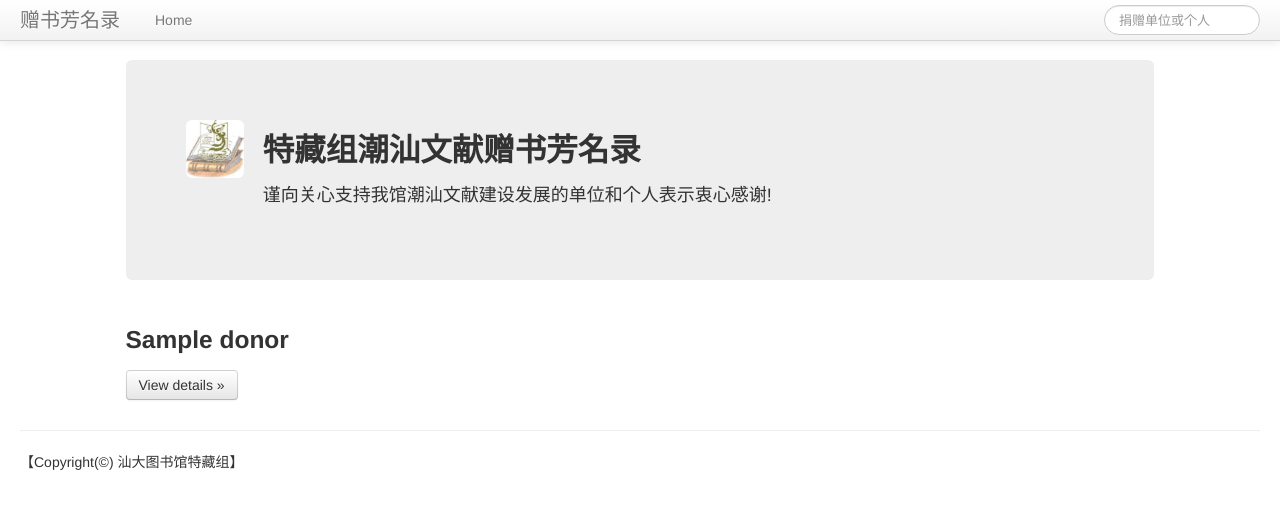
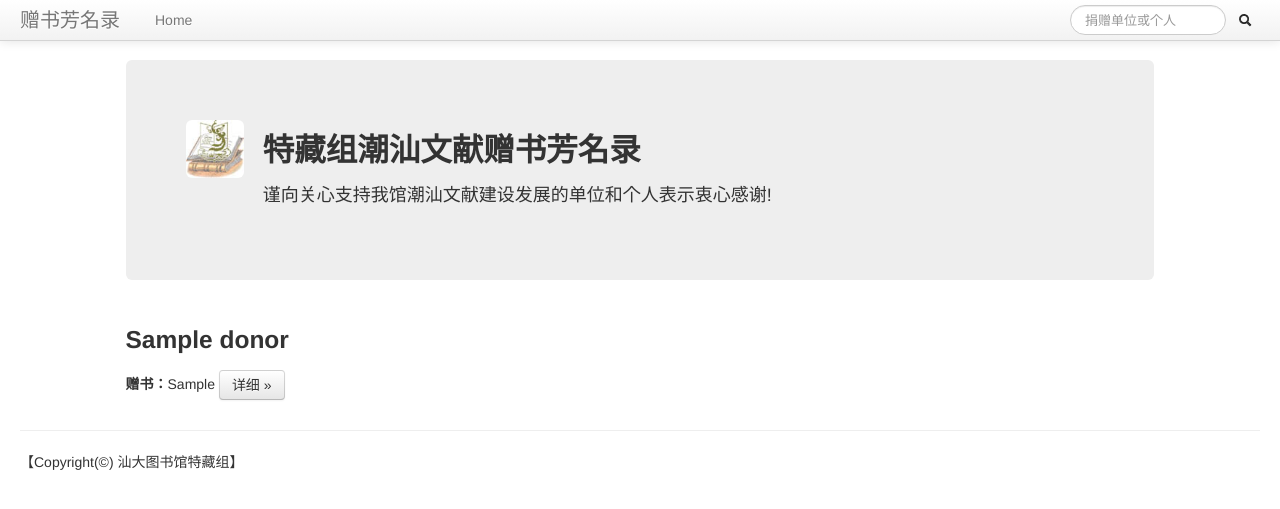
Before and after one commit to lxdiyun/zenshu, a Django app: template templates/zenshu/donor_list.html in a window 1280 px wide. Shown: the top 509 px of the page. Run offline with Django 3.2, Linux system fonts and the light colour scheme; the template is opened without the code that fills it: most values are stand-ins (such as "Sample title", 1, 10 or a date in 2020); some libraries are stand-ins or nearby versions.

Commit message:
Add book brief in list view

```diff
--- a/templates/zenshu/base.html
+++ b/templates/zenshu/base.html
@@ -48,6 +48,7 @@
 						</ul>
 						<form method="POST" action="{% url 'search_donor' %}" class="navbar-search pull-right">
 							<input type="text" name="keyword" placeholder="捐赠单位或个人" class="search-query span2">
+							<button class="btn-link" type="submit"><i class="icon-search"></i> </button>
 							{% csrf_token %}
 						</form>
 					</div><!--/.nav-collapse -->
--- a/templates/zenshu/donor_list.html
+++ b/templates/zenshu/donor_list.html
@@ -4,9 +4,12 @@
 {% block content %}
 <div class="row-fluid">
 {% for donor in donors %}
-	<div class="span4">
+	<div class="span4" href="{{ donor.get_absolute_url }}">
 		<h3>{{ donor.name }}</h3>
-		<p><a class="btn" href="{{ donor.get_absolute_url }}">View details »</a></p>
+		<p>
+			<strong>赠书：</strong>{{ donor.get_books_string }}
+			<a class="btn" href="{{ donor.get_absolute_url }}">详细 »</a>
+		</p>
 	</div>
 	{% if forloop.counter|divisibleby:3 %}
 		</div>
```
Also changed, not shown: models.py (+7 -0 lines).
